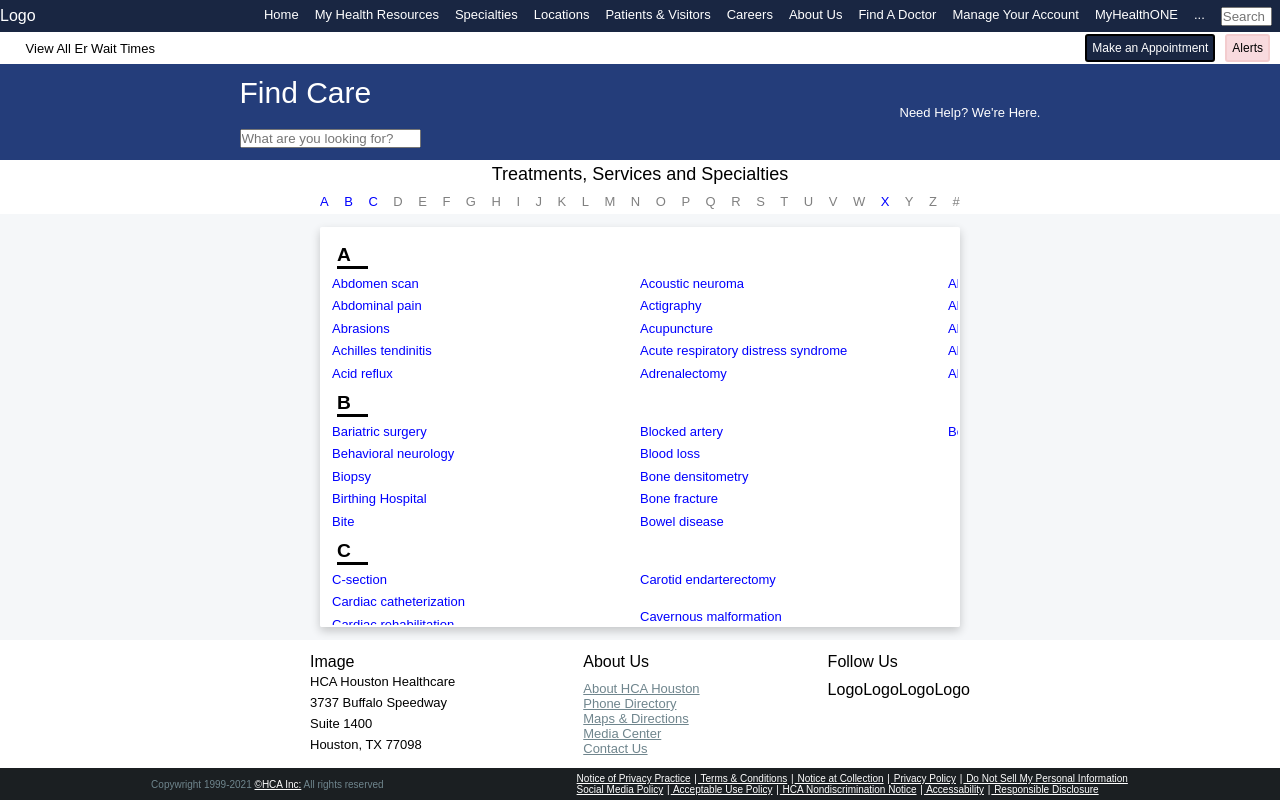
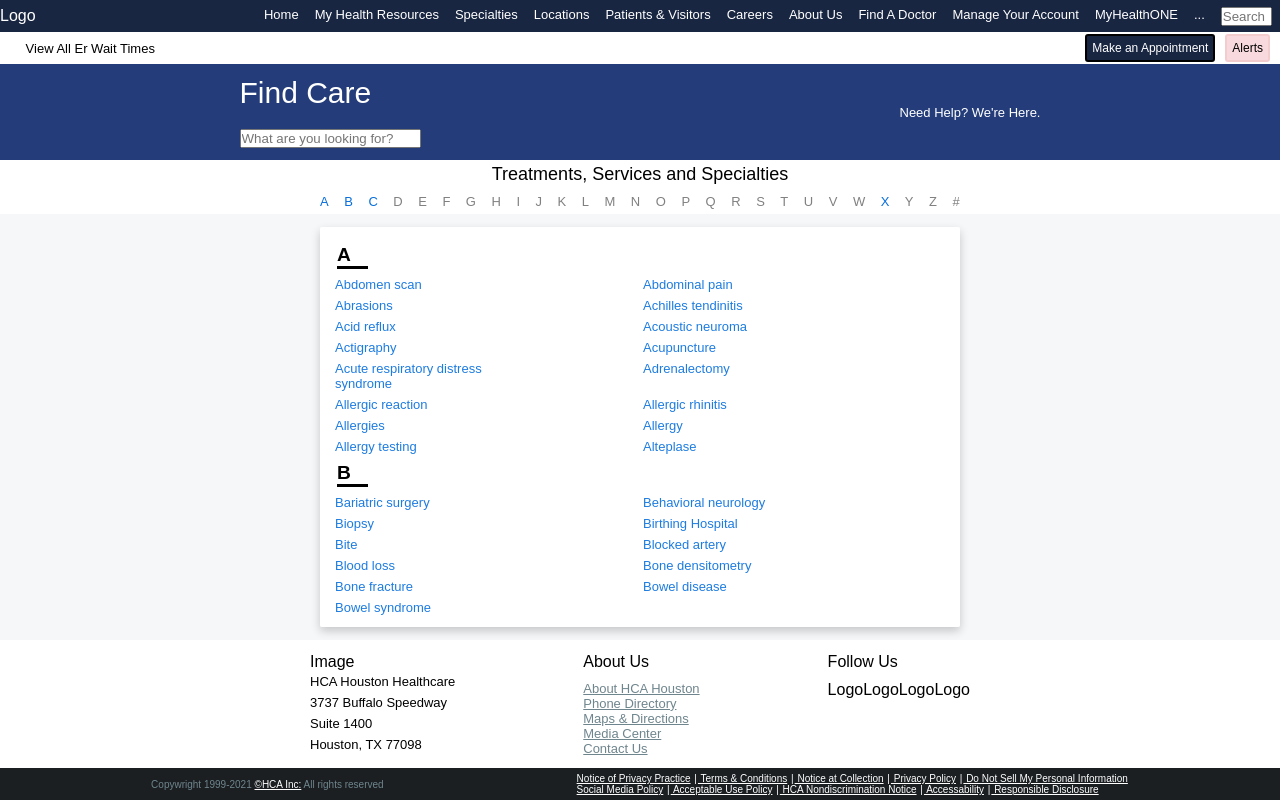
Before and after one commit to tjpenc/fe-assessment, a Next.js app: page / in a window 1280 px wide. Built offline with nearby package versions, Linux system fonts and the light colour scheme.

Commit message:
fixed section wrapping issue

```diff
--- a/src/app/components/term-list/term-filter.module.css
+++ b/src/app/components/term-list/term-filter.module.css
@@ -9,7 +9,7 @@
 }
 
 .active-letter {
-    color: blue;
+    color: rgb(7, 110, 220);
     font-size: small;
 }
 
--- a/src/app/components/term-list/term-list.module.css
+++ b/src/app/components/term-list/term-list.module.css
@@ -26,13 +26,14 @@
 
 .term-section {
     flex: 0 1;
-    height: 30%;
+    height: auto;
     width: 100%;
-    display: flex;
-    flex-direction: column;
+    display: grid;
+    grid-template-columns: repeat(2, 1fr);
+    /* flex-direction: column;
     align-items: start;
     justify-content: start;
-    flex-wrap: wrap;
+    flex-wrap: wrap; */
 }
 
 .letter-container {
@@ -53,6 +54,6 @@
     font-size: small;
     flex: 1 1;
     text-decoration: none;
-    color: blue;
-    margin: 2px 0;
+    color: rgb(29, 124, 224);
+    margin: 3px;
 }
```
